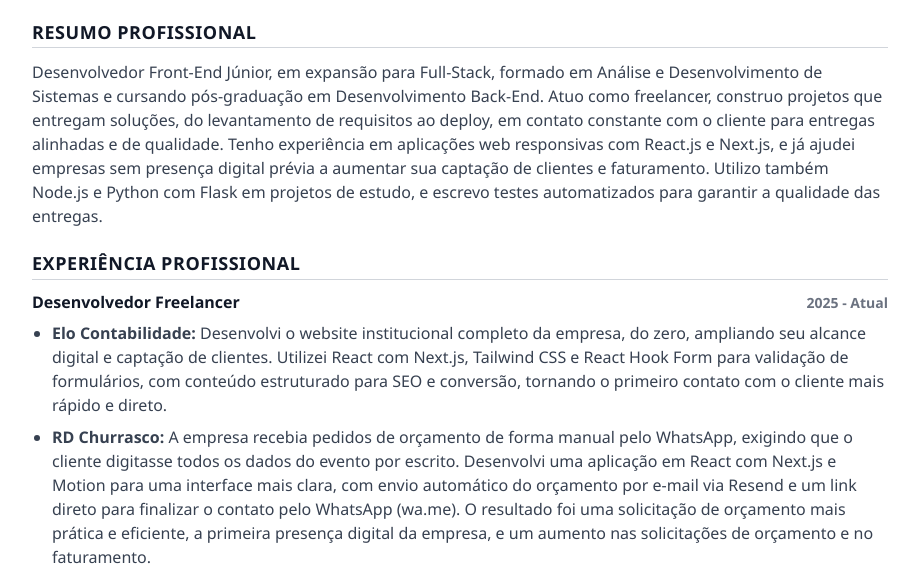
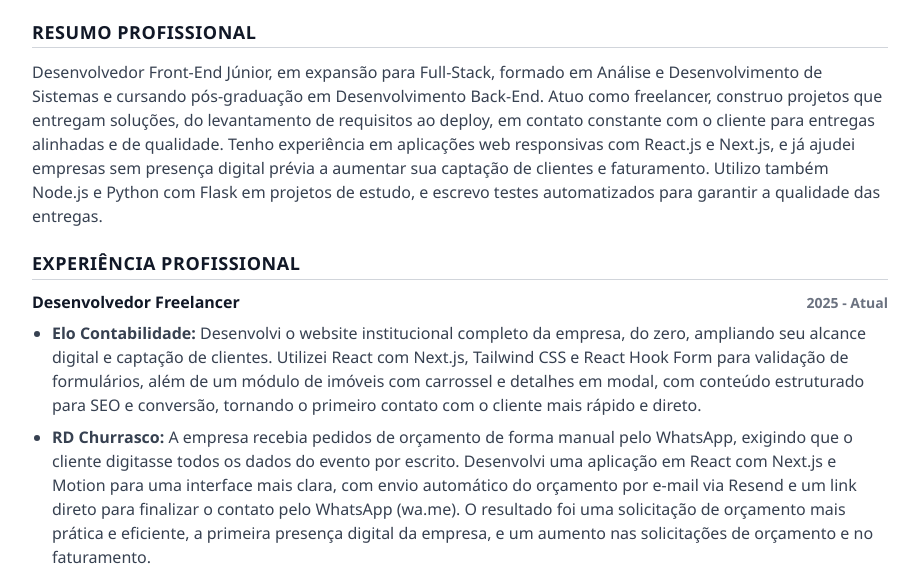
Before and after one commit to lorran2003/curriculo-frontend, a website built with Vite: page index.html in a window 1280 px wide. Shown: the part 158-732 px from the top of the page, without its empty margins (180-1099 px from the left). Built offline with nearby package versions, Linux system fonts and the light colour scheme.

Commit message:
fix: update curriculo

```diff
--- a/index.html
+++ b/index.html
@@ -51,8 +51,9 @@
                     <li><strong>Elo Contabilidade:</strong>
                         Desenvolvi o website institucional completo da empresa, do zero, ampliando seu alcance digital e
                         captação de clientes. Utilizei React com Next.js, Tailwind CSS e React Hook Form para validação
-                        de formulários, com conteúdo estruturado para SEO e conversão, tornando o primeiro contato com o
-                        cliente mais rápido e direto.
+                        de formulários, além de um módulo de imóveis com carrossel e detalhes em modal, com conteúdo
+                        estruturado para SEO e conversão, tornando o primeiro contato com o cliente mais rápido e
+                        direto.
                     </li>
                     <li><strong>RD Churrasco:</strong> A empresa recebia pedidos de orçamento de forma manual pelo
                         WhatsApp, exigindo que o cliente digitasse todos os dados do evento por escrito. Desenvolvi uma
@@ -89,7 +90,7 @@
                         seguro e notificações push.</li>
                 </ul>
             </article>
-<!--
+            <!--
             <article class="entry">
                 <div class="entry-header">
                     <h3>Projetos Full-Stack em Desenvolvimento</h3>
```
